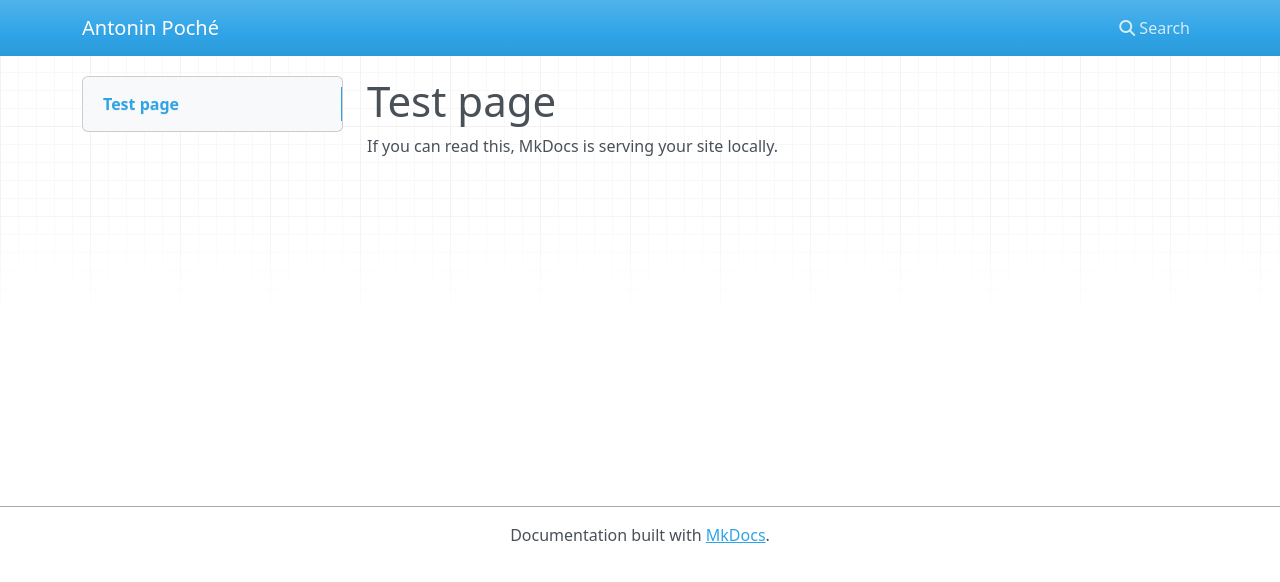
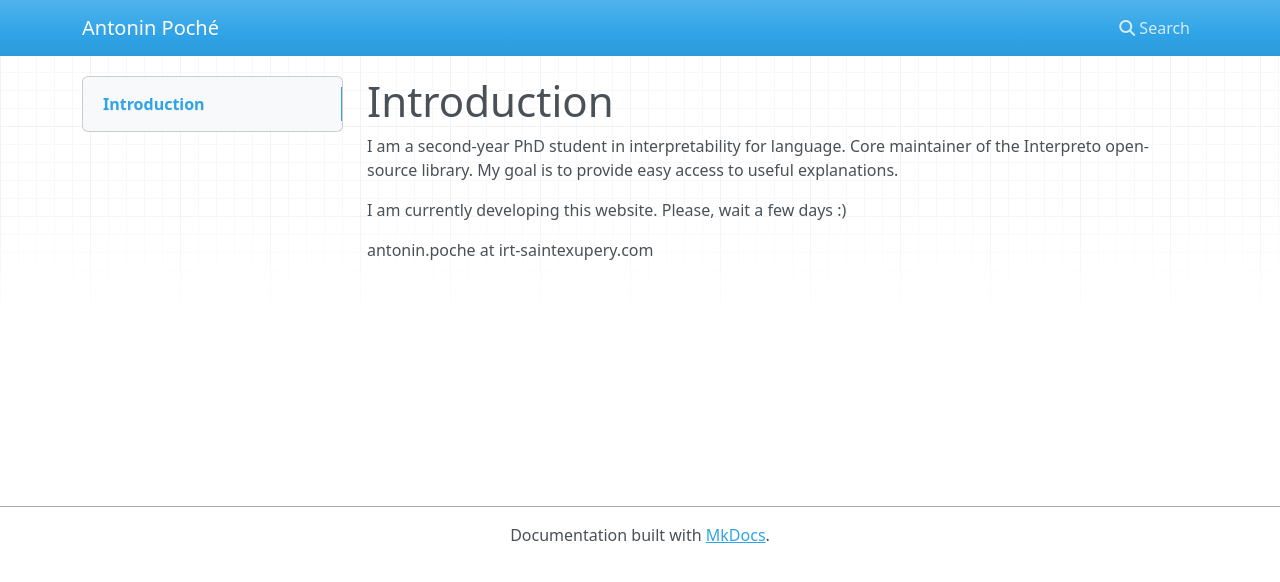
Before and after one commit to AntoninPoche/AntoninPoche.github.io, an MkDocs documentation site: the page built from docs/index.md, in a window 1280 px wide. Shown: the top 582 px of the page. Built offline with MkDocs 1.6.1, drawn with Linux system fonts in a browser that asks for light colours; nearby versions of some CDN libraries.

Commit message:
filler page

```diff
--- a/docs/index.md
+++ b/docs/index.md
@@ -1,3 +1,9 @@
-# Test page
+# Introduction
 
-If you can read this, MkDocs is serving your site locally.
+I am a second-year PhD student in interpretability for language. Core
+maintainer of the Interpreto open-source library. My goal is to provide
+easy access to useful explanations.
+
+I am currently developing this website. Please, wait a few days :)
+
+antonin.poche at irt-saintexupery.com
```
